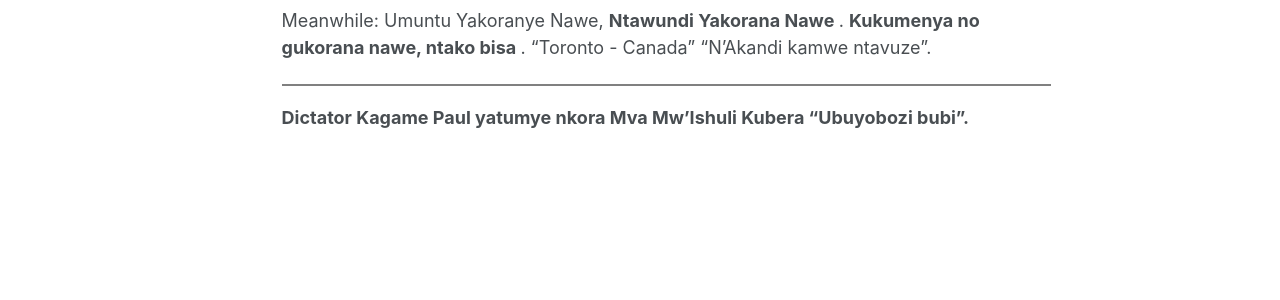
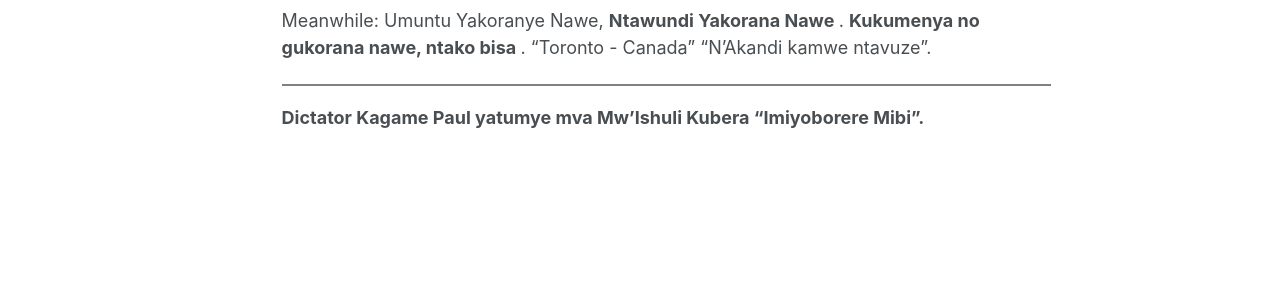
Before and after one commit to phdcsseiden/phdcsseiden.github.io, a Jekyll site: the page built from _pages/Gitwaza.md, in a window 1280 px wide. Shown: the part 2007-2307 px from the top of the page. Built offline with Jekyll 4.4.1, drawn with Linux system fonts in a browser that asks for light colours.

Commit message:
Update Gitwaza.md

```diff
--- a/_pages/Gitwaza.md
+++ b/_pages/Gitwaza.md
@@ -67,4 +67,4 @@ Meanwhile: Umuntu Yakoranye Nawe, <b> Ntawundi Yakorana Nawe </b>. <b> Kukumenya
 <hr style="height:2px;border-width:0;color:gray;background-color:gray">
 
 
-<b> Dictator Kagame Paul yatumye nkora Mva Mw'Ishuli Kubera "Ubuyobozi bubi". </b>
+<b> Dictator Kagame Paul yatumye mva Mw'Ishuli Kubera "Imiyoborere Mibi". </b>
```
